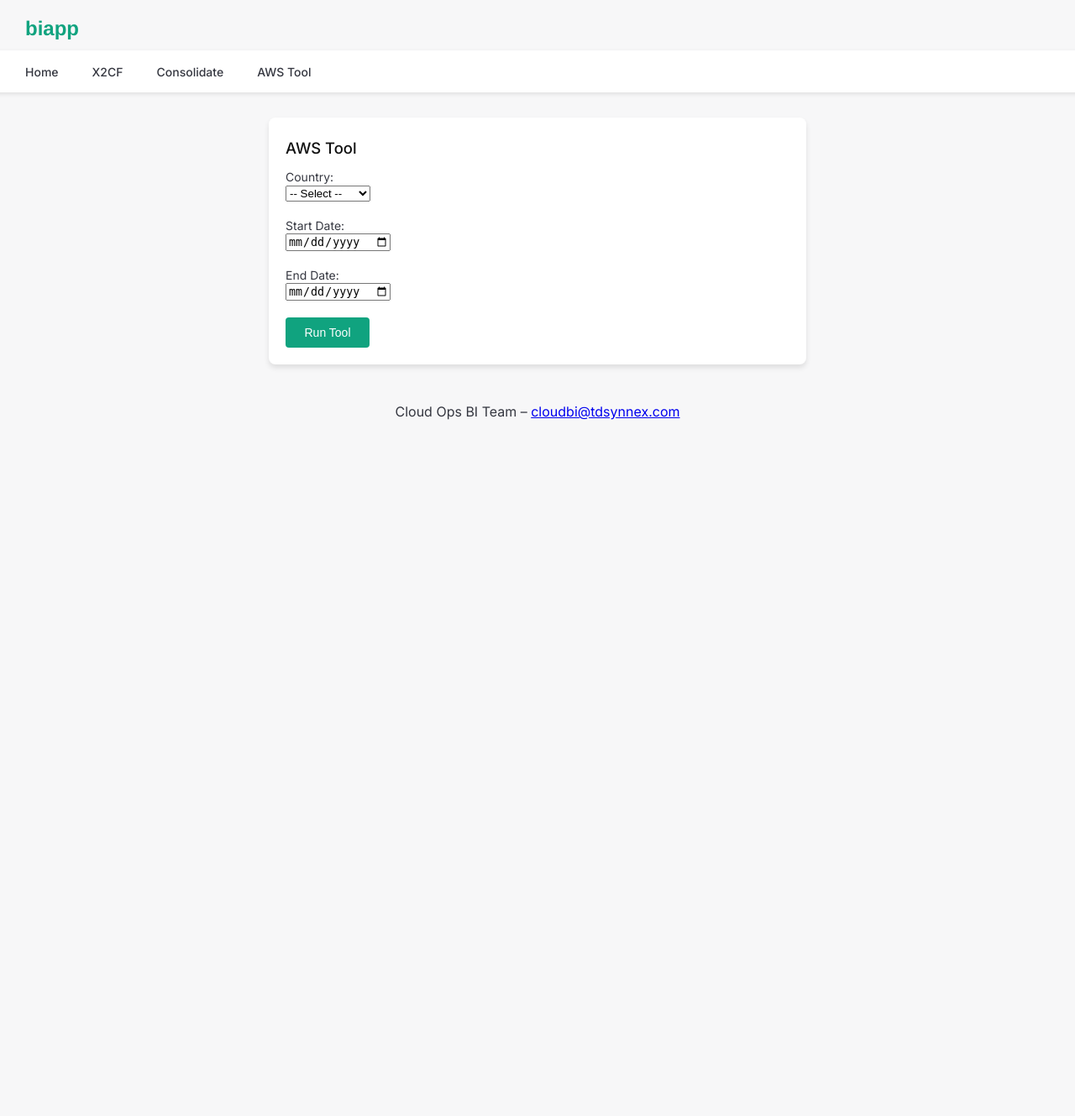
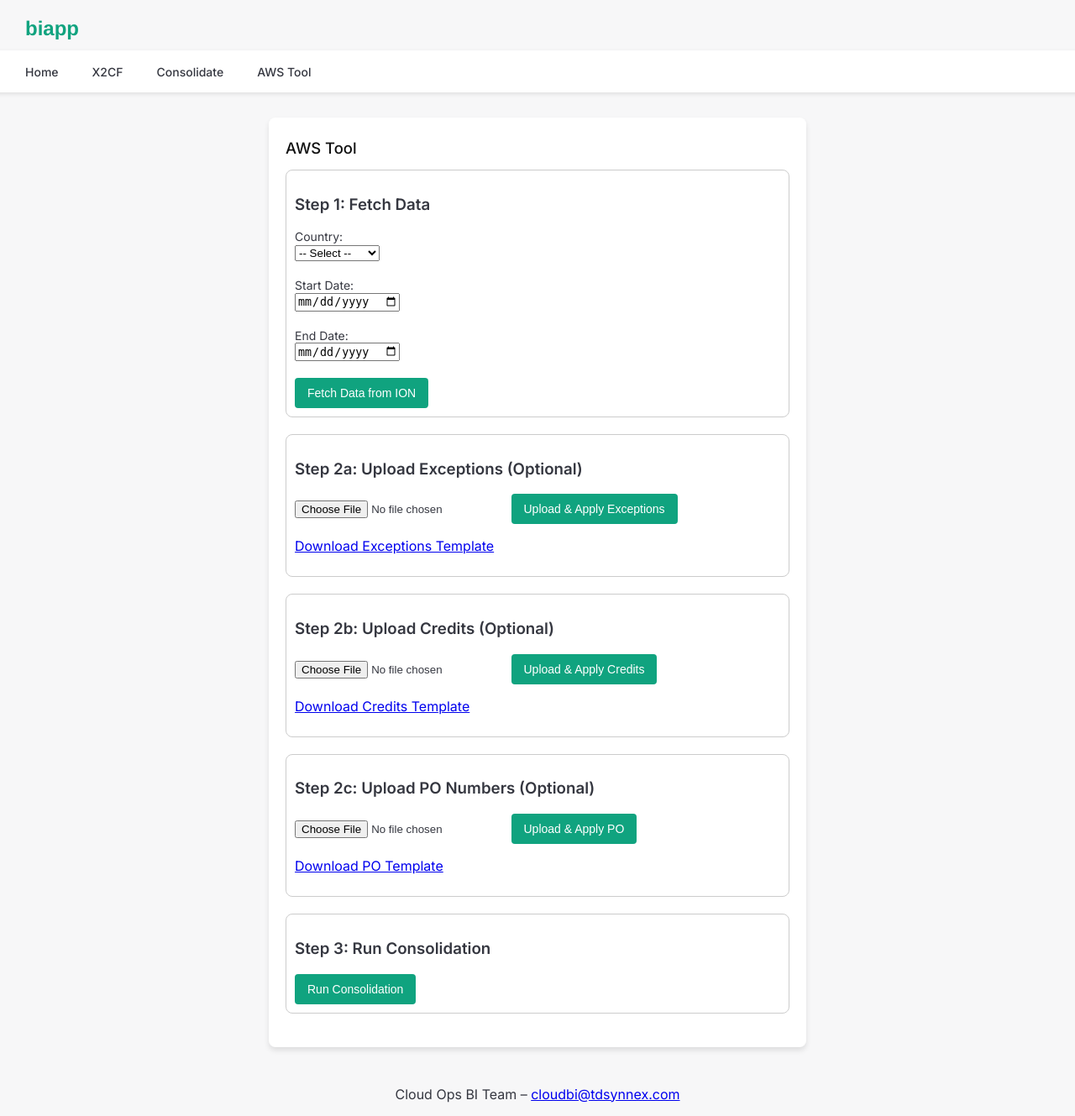
Before and after one commit to Datangelo/sap_app, a Flask app: page /awstool in a window 1280 px wide. Shown: the whole page at 84% size. Before the commit the page ends 500 px from the top, so only its background shows below. Run offline with Flask 3, Linux system fonts and the light colour scheme.

Commit message:
Add files via upload

```diff
--- a/templates/awstool.html
+++ b/templates/awstool.html
@@ -5,12 +5,15 @@
 {% block content %}
 <h2>AWS Tool</h2>
 
+<!-- Step 1: Fetch Data -->
+<div style="margin-bottom:20px; padding:10px; border:1px solid #ccc; border-radius:8px;">
+  <h3>Step 1: Fetch Data</h3>
   <form method="POST">
     <label for="country">Country:</label>
     <select name="country" id="country" required>
       <option value="">-- Select --</option>
+      <option value="AT">Austria (AT)</option>
       <option value="BE">Belgium (BE)</option>
-    <option value="AT">Austria (AT)</option>
       <option value="ES">Spain (ES)</option>
       <!-- add more -->
     </select>
@@ -24,30 +27,67 @@
     <input type="date" name="end_date" required>
     <br><br>
 
-  <button type="submit">Run Tool</button>
+    <button type="submit">Fetch Data from ION</button>
   </form>
+</div>
 
+<!-- Step 2a: Upload Exceptions -->
+<div style="margin-bottom:20px; padding:10px; border:1px solid #ccc; border-radius:8px;">
+  <h3>Step 2a: Upload Exceptions (Optional)</h3>
+  <form action="{{ url_for('upload_exception') }}" method="post" enctype="multipart/form-data">
+    <input type="file" name="file" accept=".csv,.xlsx" required>
+    <button type="submit">Upload & Apply Exceptions</button>
+  </form>
+  <p><a href="{{ url_for('download_template', template='exceptions') }}">Download Exceptions Template</a></p>
+</div>
+
+<!-- Step 2b: Upload Credits -->
+<div style="margin-bottom:20px; padding:10px; border:1px solid #ccc; border-radius:8px;">
+  <h3>Step 2b: Upload Credits (Optional)</h3>
+  <form action="{{ url_for('upload_credits') }}" method="post" enctype="multipart/form-data">
+    <input type="file" name="file" accept=".csv,.xlsx" required>
+    <button type="submit">Upload & Apply Credits</button>
+  </form>
+  <p><a href="{{ url_for('download_template', template='credits') }}">Download Credits Template</a></p>
+</div>
+
+<!-- Step 2c: Upload PO Numbers -->
+<div style="margin-bottom:20px; padding:10px; border:1px solid #ccc; border-radius:8px;">
+  <h3>Step 2c: Upload PO Numbers (Optional)</h3>
+  <form action="{{ url_for('upload_po') }}" method="post" enctype="multipart/form-data">
+    <input type="file" name="file" accept=".csv,.xlsx" required>
+    <button type="submit">Upload & Apply PO</button>
+  </form>
+  <p><a href="{{ url_for('download_template', template='po') }}">Download PO Template</a></p>
+</div>
+
+
+
+<!-- Step 3: Consolidation -->
+<div style="margin-bottom:20px; padding:10px; border:1px solid #ccc; border-radius:8px;">
+  <h3>Step 3: Run Consolidation</h3>
+  <form action="{{ url_for('run_consolidation') }}" method="post">
+    <button type="submit">Run Consolidation</button>
+  </form>
+</div>
+
+<!-- Step 4: Download -->
 {% if result %}
-  <h3>Result:</h3>
+  <div style="margin-bottom:20px; padding:10px; border:1px solid #ccc; border-radius:8px;">
+    <h3>Step 4: Download</h3>
+    <p>Period: {{ result.final_df_message }}</p>
+    <p>Seller Cost: {{ result.seller_sum }}</p>
+    <p>Customer Cost: {{ result.customer_sum }}</p>
+    <p>Country: {{ result.country }}</p>
+
     {% if result.error %}
       <p style="color:red;">Error: {{ result.error }}</p>
     {% else %}
-    <p>2ndAPI: {{ result.final_df_message }}</p>
-    <p>Country: {{ result.country }}</p>
-    <table border="1">
-      <tr>
-        {% for col in result.rows[0].keys() %}
-          <th>{{ col }}</th>
-        {% endfor %}
-      </tr>
-      {% for row in result.rows %}
-        <tr>
-          {% for val in row.values() %}
-            <td>{{ val }}</td>
-          {% endfor %}
-        </tr>
-      {% endfor %}
-    </table>
+      <form action="{{ url_for('download_csv') }}" method="get">
+        <button type="submit">Download Full CSV</button>
+      </form>
     {% endif %}
+  </div>
 {% endif %}
+
 {% endblock %}
```
Lines whose indentation alone changed are shown as unchanged.
